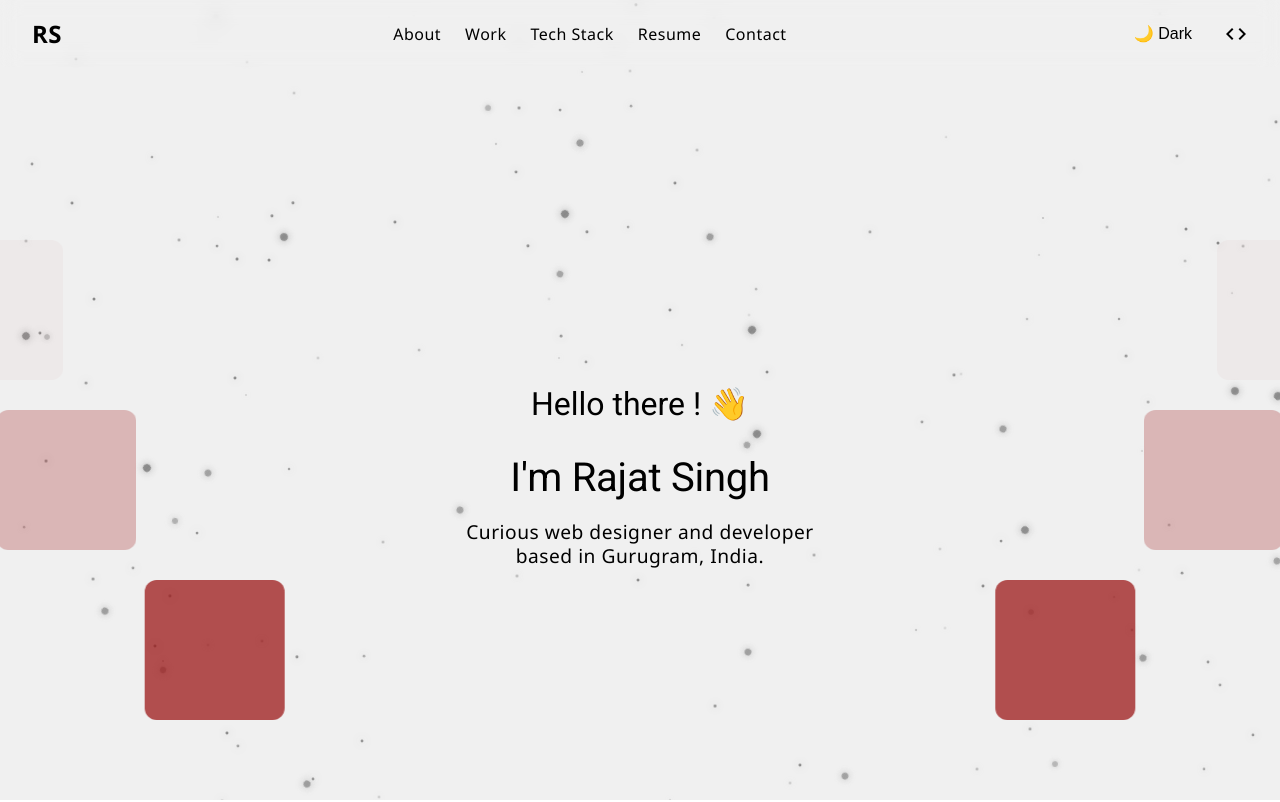
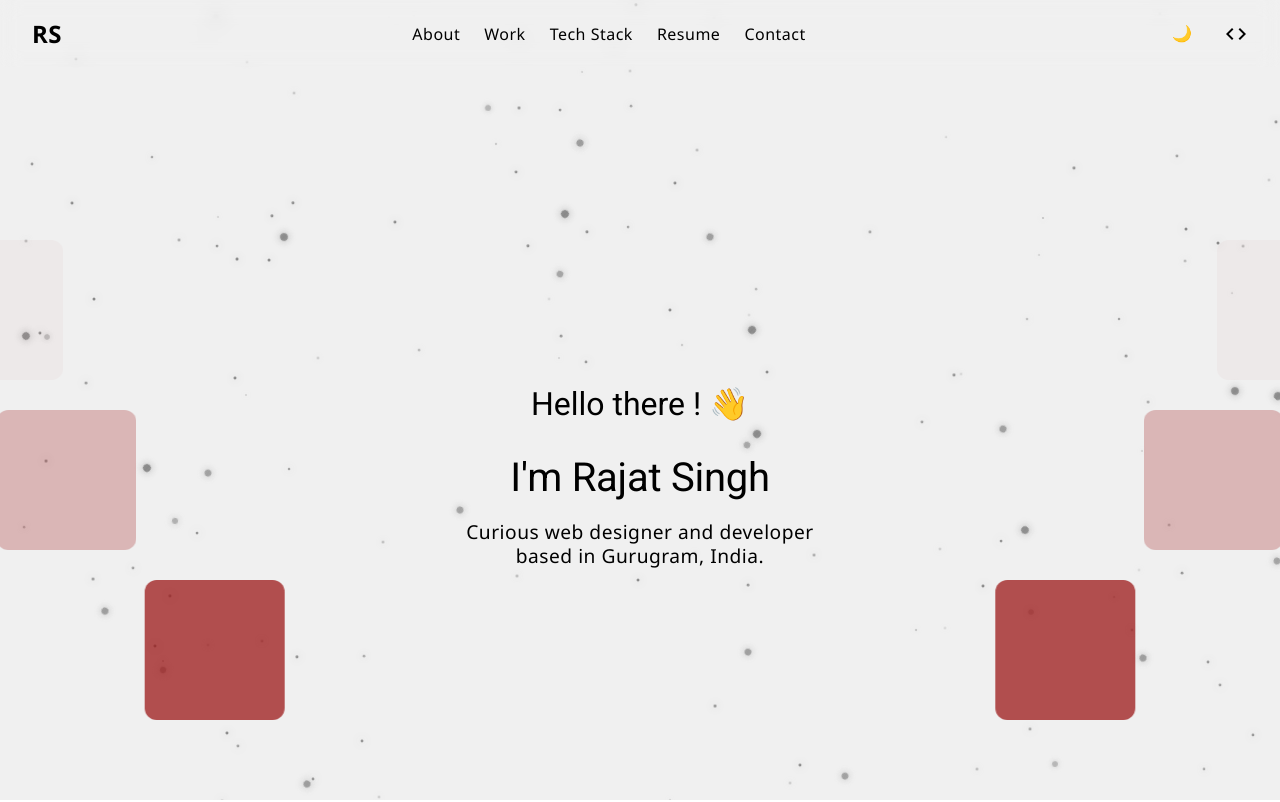
Before and after one commit to RajatSinghrs/portfolio-web, an Angular app: page / in a window 1280 px wide. Shown: the top 802 px of the page. Built offline with nearby package versions, Linux system fonts and the light colour scheme.

Commit message:
header fixes

```diff
--- a/src/app/header/header.component.html
+++ b/src/app/header/header.component.html
@@ -5,7 +5,6 @@
       <ul>
         <li (click)="scrollTo('about')">About</li>
         <li (click)="scrollTo('work')">Work</li>
-        <!-- <li (click)="scrollTo('services')">Services</li> -->
         <li (click)="scrollTo('tech')">Tech Stack</li>
         <li (click)="scrollTo('resume')">Resume</li>
         <li (click)="scrollTo('contact')">Contact</li>
@@ -13,7 +12,7 @@
     </nav>
     <div class="right-actions">
       <button class="theme-toggle" (click)="toggleTheme()">
-        {{ isDarkMode ? '☀️ Light' : '🌙 Dark' }}
+        {{ isDarkMode ? '☀️' : '🌙' }}
       </button>
       <mat-icon class="code-icon" *ngIf="!isCodedPortfolio" (click)="openCodePortfolio()">code</mat-icon>
       <mat-icon class="code-icon" *ngIf="isCodedPortfolio" (click)="goHome()">library_books</mat-icon>
--- a/src/app/header/header.component.scss
+++ b/src/app/header/header.component.scss
@@ -6,9 +6,8 @@
   padding: 16px 0;
   transition: background 0.3s ease, box-shadow 0.3s ease, border 0.3s ease;
   backdrop-filter: blur(10px) saturate(180%);
-  // -webkit-backdrop-filter: blur(10px) saturate(180%);
   box-shadow: none;
-    background: rgba(255, 255, 255, 0);
+  background: rgba(255, 255, 255, 0);
 
 }
 
```
